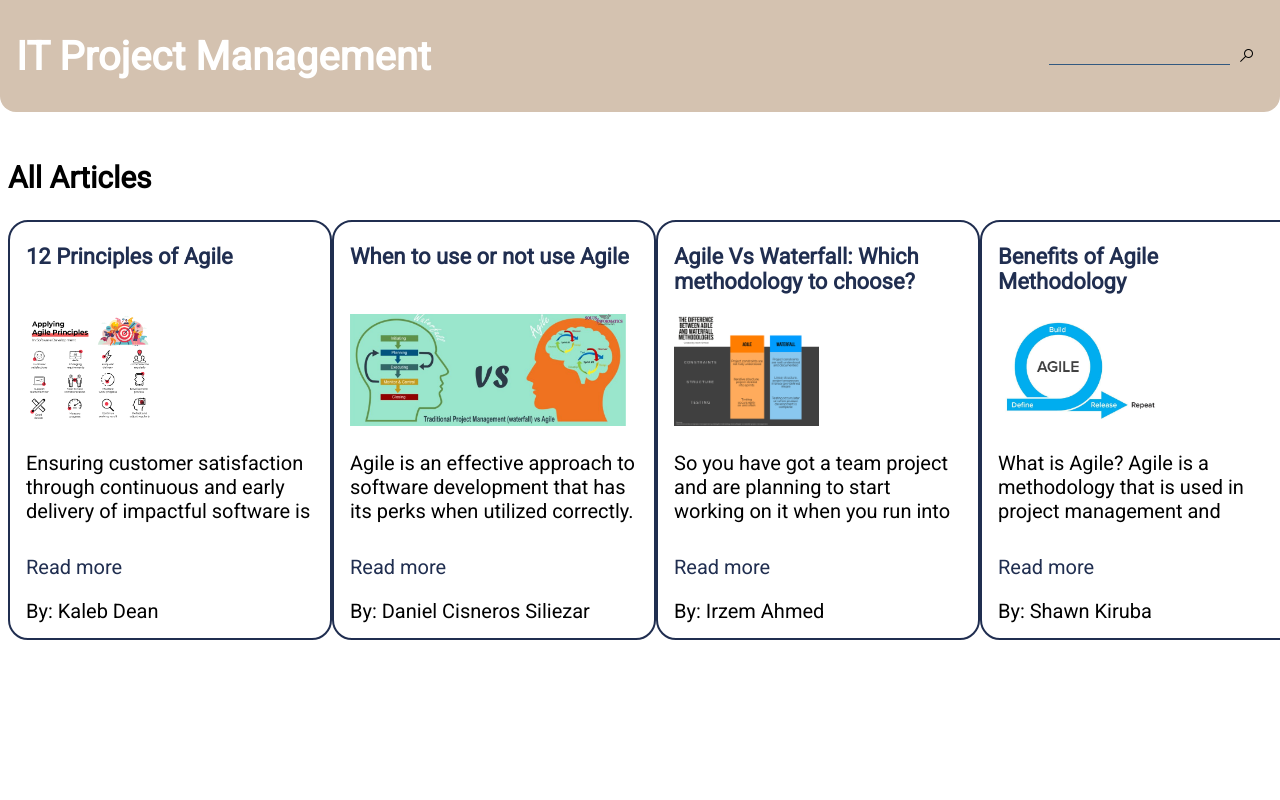
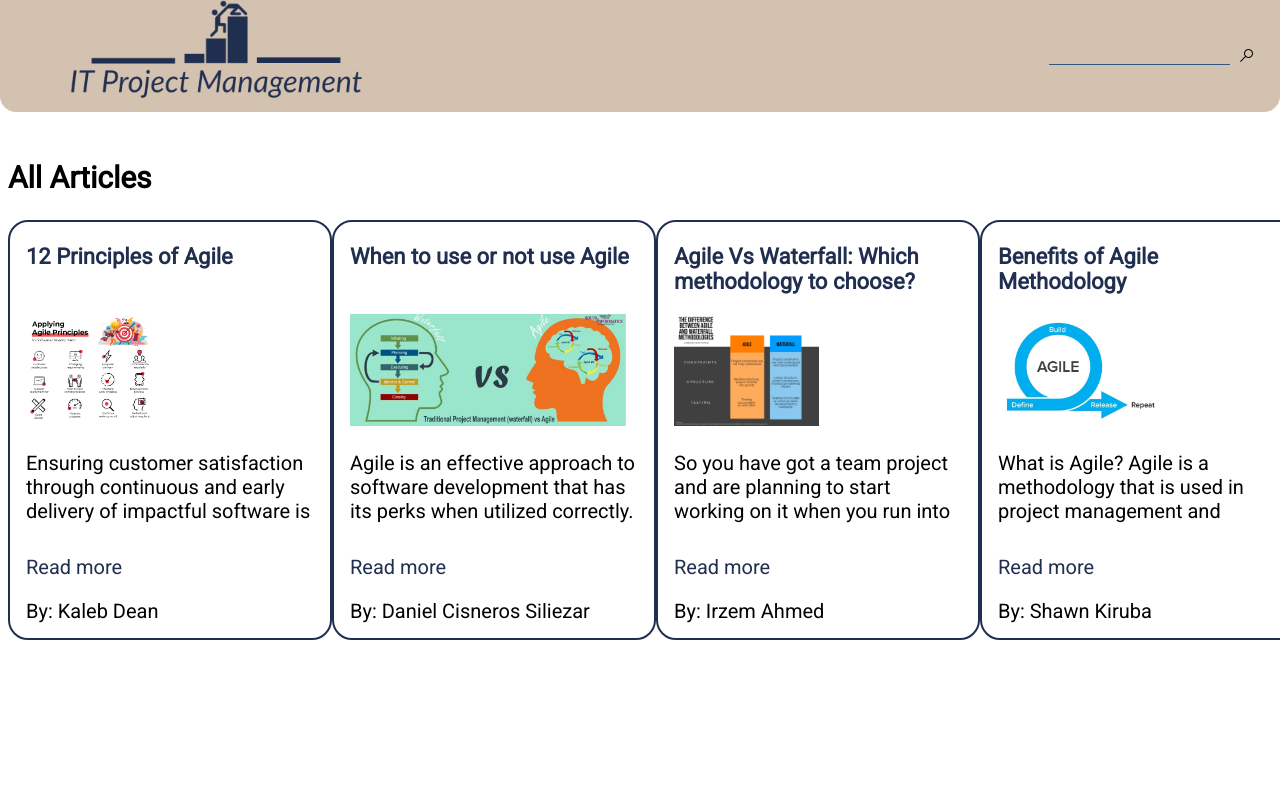
Before and after one commit to KalebWithAK/it-project-management, a plain HTML site: page index.html in a window 1280 px wide. Shown: the top 800 px of the page. Drawn offline with Linux system fonts and the light colour scheme.

Commit message:
Adding logo to main page

```diff
--- a/index.html
+++ b/index.html
@@ -15,7 +15,7 @@
 <body>
   <header>
     <h1>
-      <a href="/it-project-management/index.html">IT Project Management</a>
+      <a href="/it-project-management/index.html"><img src="./images/logo.png" width="400" height="400"></a>
     </h1>
 
     <form class="search">
```
Also changed, not shown: images/logo.png (added).
